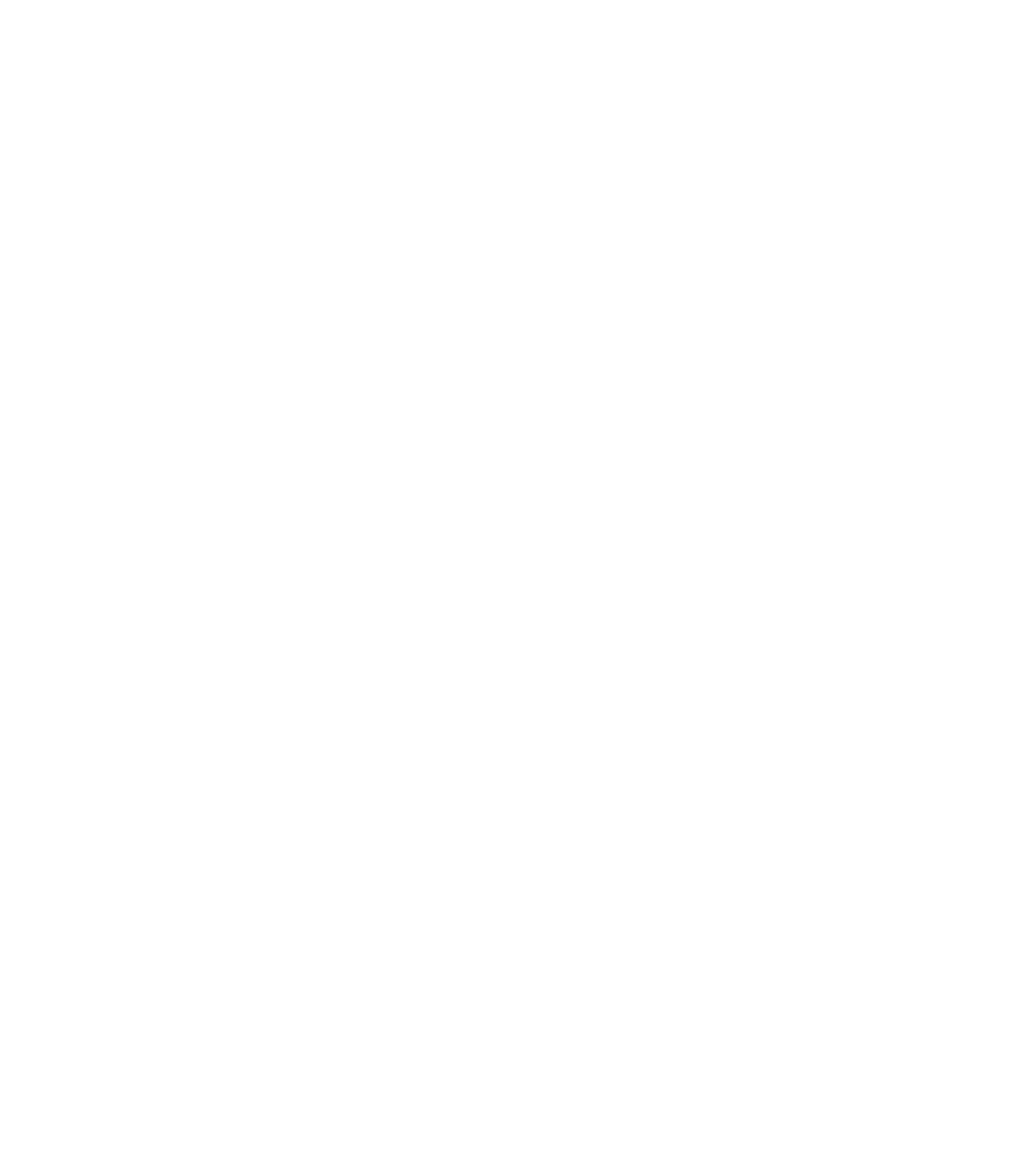
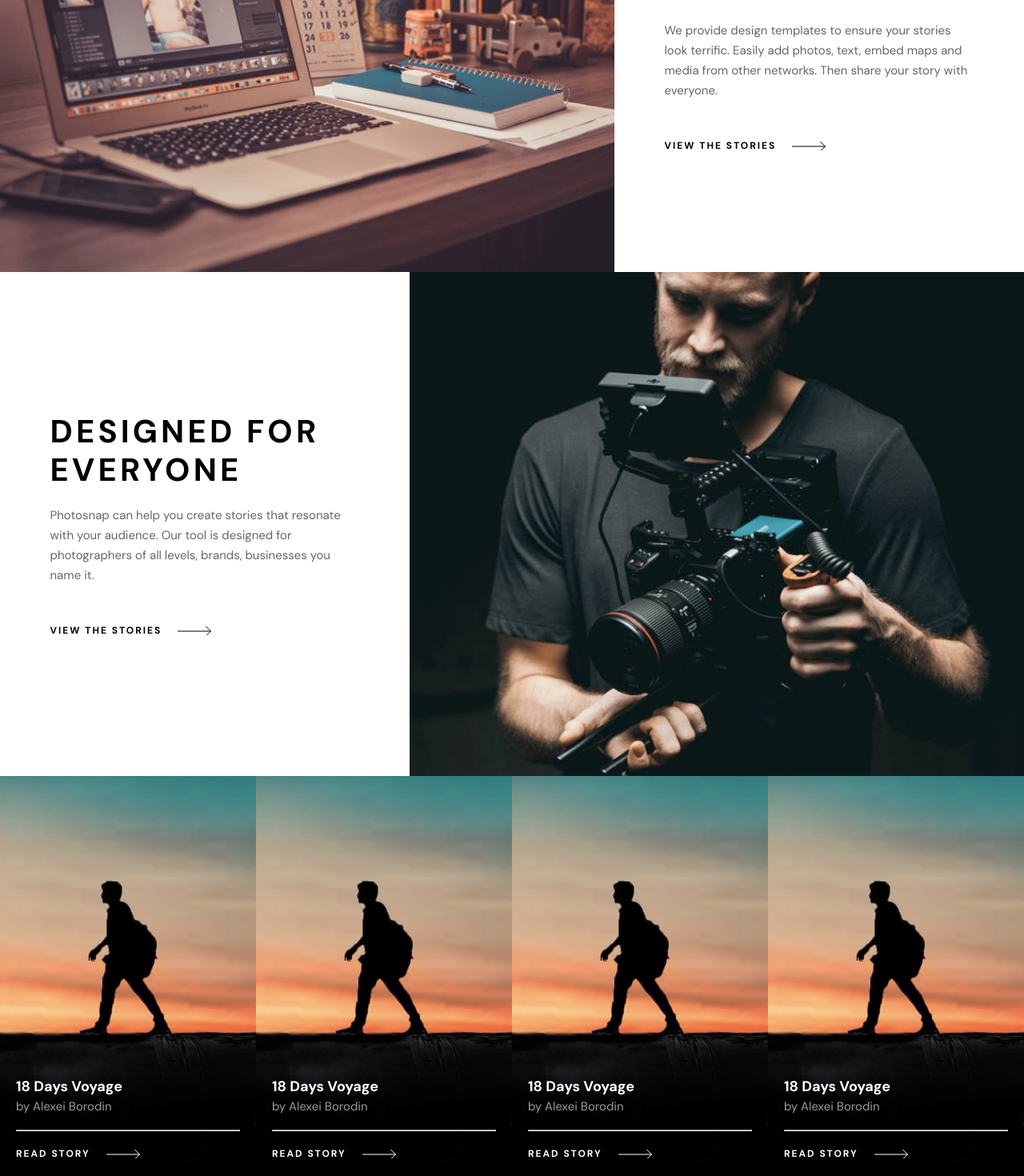
Before and after one commit to AntonCC/photosnap, a React (Create React App) app: page / in a window 1280 px wide. Shown: the part 992-2462 px from the top of the page at 80% size. Before the commit the page ends 800 px from the top, so only its background shows below. Built offline with nearby package versions, Linux system fonts and the light colour scheme.

Commit message:
continuing work on home page.

```diff
--- a/public/index.html
+++ b/public/index.html
@@ -26,7 +26,7 @@
     -->
     <link rel="preconnect" href="https://fonts.gstatic.com">
     <link href="https://fonts.googleapis.com/css2?family=DM+Sans:wght@400;700&display=swap" rel="stylesheet">
-    <title>React App</title>
+    <title>Photosnap</title>
   </head>
   <body>
     <noscript>You need to enable JavaScript to run this app.</noscript>
--- a/src/App.scss
+++ b/src/App.scss
@@ -29,6 +29,7 @@
 h4 {
   font-size: 1.2rem;
   line-height: 1.6rem;
+  letter-spacing: .2rem;
 }
 
 p {
--- a/src/components/banner/banner.jsx
+++ b/src/components/banner/banner.jsx
@@ -1,19 +1,25 @@
 import React from 'react'
 import './banner.scss'
-import Pic from '../../assets/home/desktop/create-and-share.jpg'
+import Button from '../button/button'
 
-const Banner = () => {
+
+const Banner = ({ title, body, img,  btnText, bgWhite, switchSide }) => {
   return (
-    <div className='banner'>
-      <div className="side-a">
+    <div className={`banner ${switchSide ? 'switch' : ''}`}>
+      <div className={`side-a ${bgWhite ? 'bg-white' : ''} `}>
         <div className="wrap">
-          <h1>Create and share your photo stories.</h1>
-          <p>Photosnap is a platform for photographers and visual storytellers. We make it easy to share photos, tell stories and connect with others.</p>
-          <button>Get an Invite</button>
+          <h1>{ title }</h1>
+          <p>{ body }</p>
+          <Button bgWhite={bgWhite} >
+            <h4>{ btnText }</h4>
+          </Button>
         </div>
       </div>
       <div className="side-b">
-        <img src={Pic} />
+        <picture>
+          {/* <source media='(max-width: 1000px)' srcset={Hero} /> */}
+          <img src={ img } />
+        </picture>
       </div>
     </div>
   )
--- a/src/components/banner/banner.scss
+++ b/src/components/banner/banner.scss
@@ -1,5 +1,6 @@
 .banner {
-  // width: 1440px;
+  margin: 0 auto;
+  max-width: 1440px;
   height: 630px;
   display: flex;
   .side-a {
@@ -9,6 +10,10 @@
     background: #000;
     color: #fff;
     width: 40%;
+    &.bg-white {
+      background: #fff;
+      color: #000;
+    }
     .wrap {
       max-width: 38.7rem;
       h1 {
@@ -28,4 +33,13 @@
       object-fit: cover;
     }
   }
+  // Switch sides of img and text
+  &.switch {
+    .side-a {
+      order: 2;
+    }
+    .side-b {
+      order: 1;
+    }
+  }
 }
--- /dev/null
+++ b/src/components/button/button.jsx
@@ -0,0 +1,19 @@
+import React from 'react'
+import './button.scss'
+import { NavLink } from 'react-router-dom'
+import { ReactComponent as Arrow } from '../../assets/shared/desktop/arrow.svg'
+
+const Button = ({ bgWhite, children }) => {
+  return (
+    <>
+      <NavLink to='/'>
+        <div className={`button ${bgWhite ? 'black' : ''}`}>
+          { children }
+          <Arrow />
+        </div>
+      </NavLink>
+    </>
+  )
+}
+
+export default Button;
--- /dev/null
+++ b/src/components/button/button.scss
@@ -0,0 +1,25 @@
+.button {
+  display: flex;
+  align-items: center;
+  h4 {
+    color: #fff;
+    text-transform: uppercase;
+    margin-right: 2rem;
+  }
+  svg {
+    height: 12px;
+    width: 42px;
+    // stroke: red;
+    path {
+      stroke: #fff;
+    }
+  }
+  &.black {
+    h4 {
+      color: #000;
+    }
+    svg path {
+      stroke: #000;
+    }
+  }
+}
--- /dev/null
+++ b/src/components/card/card.jsx
@@ -0,0 +1,19 @@
+import React from 'react'
+import './card.scss'
+import Button from '../button/button'
+import Test from '../../assets/stories/desktop/calm-waters.jpg'
+
+const Card = () => {
+  return (
+    <div className='card'>
+      <h3>18 Days Voyage</h3>
+      <p>by Alexei Borodin</p>
+      <hr/>
+      <Button>
+        <h4>Read Story</h4>
+      </Button>
+    </div>
+  )
+}
+
+export default Card;
--- /dev/null
+++ b/src/components/card/card.scss
@@ -0,0 +1,17 @@
+.card {
+  height: 50rem;
+  width: 100%;
+  // background: lightblue;
+  background: url('../../assets/stories/desktop/18-days-voyage.jpg') no-repeat center/cover;
+  color: #fff;
+  display: flex;
+  flex-direction: column;
+  justify-content: flex-end;
+  padding: 2rem;
+  p {
+    margin-bottom: 1.6rem;
+  }
+  hr {
+    margin-bottom: 2rem;
+  }
+}
--- /dev/null
+++ b/src/components/cards/cards.jsx
@@ -0,0 +1,12 @@
+import React from 'react'
+import './cards.scss'
+
+const Cards = ({ children }) => {
+  return (
+    <div className='cards'>
+      { children }
+    </div>
+  )
+}
+
+export default Cards;
--- /dev/null
+++ b/src/components/cards/cards.scss
@@ -0,0 +1,6 @@
+.cards {
+  margin: 0 auto;
+  max-width: 1440px;
+  display: grid;
+  grid-template-columns: repeat(4, 1fr);
+}
--- a/src/pages/home/home.jsx
+++ b/src/pages/home/home.jsx
@@ -1,10 +1,23 @@
 import React from 'react'
 import Banner from '../../components/banner/banner'
+import Cards from '../../components/cards/cards'
+import Card from '../../components/card/card'
+import { bannerInfo } from './homeInfo'
 
 const Home = () => {
   return (
     <div className='home'>
-      <Banner />
+      {
+        bannerInfo.map(info => (
+          <Banner {...info} />
+        ))
+      }
+      <Cards>
+        <Card />
+        <Card />
+        <Card />
+        <Card />
+      </Cards>
     </div>
   )
 }
--- /dev/null
+++ b/src/pages/home/homeInfo.jsx
@@ -0,0 +1,27 @@
+import Man from '../../assets/home/desktop/create-and-share.jpg'
+import Laptop from '../../assets/home/desktop/beautiful-stories.jpg'
+import Design from '../../assets/home/desktop/designed-for-everyone.jpg'
+
+export const bannerInfo = [
+  {
+    title: 'Create and share your photo stories.',
+    body: 'Photosnap is a platform for photographers and visual storytellers. We make it easy to share photos, tell stories and connect with others.',
+    img: Man,
+    btnText: 'Get an invite'
+  },
+  {
+    title: 'Beautiful stories every time',
+    body: 'We provide design templates to ensure your stories look terrific. Easily add photos, text, embed maps and media from other networks. Then share your story with everyone.',
+    img: Laptop,
+    btnText: 'View the stories',
+    bgWhite: true,
+    switchSide: true
+  },
+  {
+    title: 'Designed for everyone',
+    body: 'Photosnap can help you create stories that resonate with your audience.  Our tool is designed for photographers of all levels, brands, businesses you name it.',
+    img: Design,
+    btnText: 'View the stories',
+    bgWhite: true
+  }
+]
```
Also changed, not shown: 1 other file (tests, documents, lock files or other folders).
